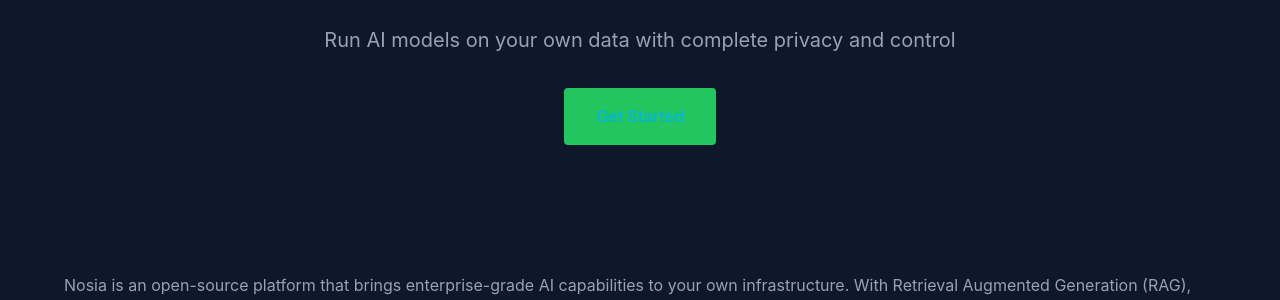
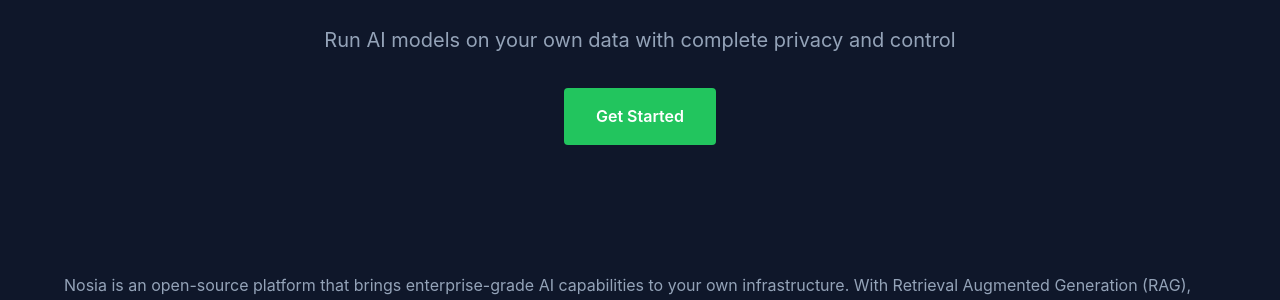
Before and after one commit to dilolabs/nosia-ai, a Jekyll site: the page built from index.md, in a window 1280 px wide. Shown: the part 314-614 px from the top of the page. Built offline with Jekyll 4.4.1, drawn with Linux system fonts in a browser that asks for light colours.

Commit message:
fix: in-page anchor link styling

```diff
--- a/assets/css/style.css
+++ b/assets/css/style.css
@@ -338,12 +338,3 @@ a[target="_blank"]::after {
 .back-to-top.visible {
   display: flex;
 }
-
-/* ===== In-page anchor link styling ===== */
-[href^="#"] {
-  color: var(--color-accent);
-}
-
-[href^="#"]:hover {
-  color: var(--color-accent-dark);
-}
```
